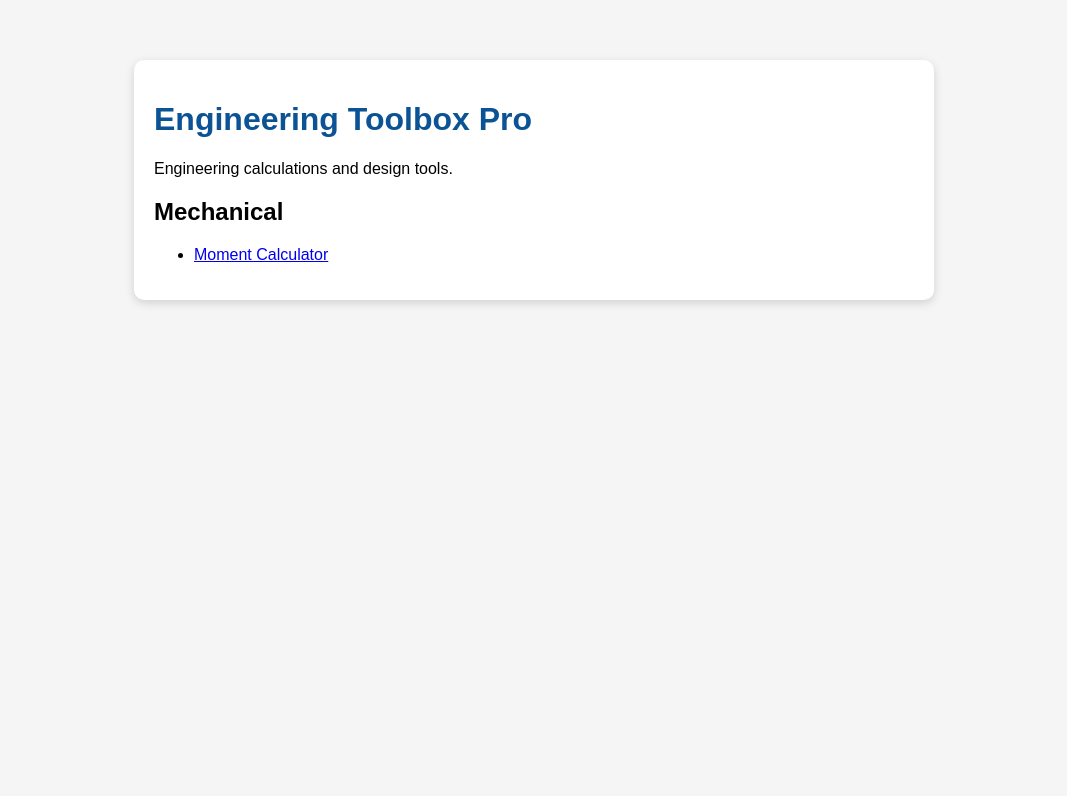
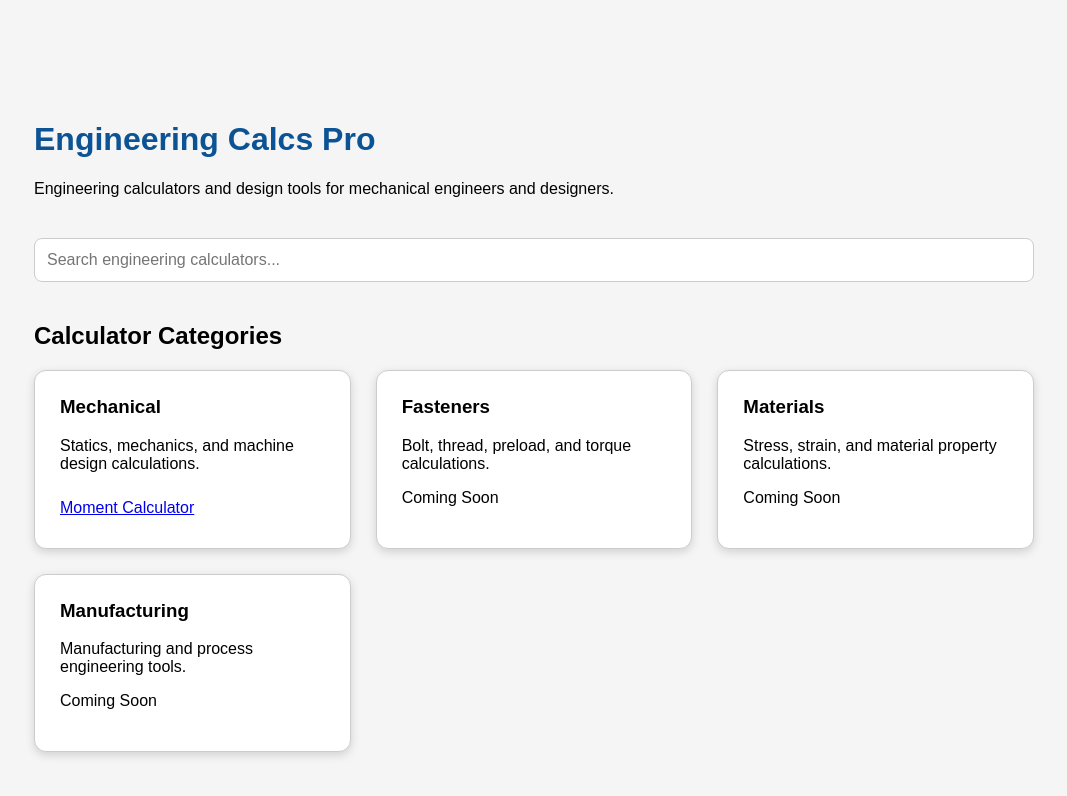
Before and after one commit to laheyengineering-lab/Engineering-Calcs-Pro, a plain HTML site: page index.html in a window 1280 px wide. Shown: the whole page, without its empty margins (106-1173 px from the left). Drawn offline with Linux system fonts and the light colour scheme.

Commit message:
added search bar and cards

```diff
--- a/css/style.css
+++ b/css/style.css
@@ -1,18 +1,112 @@
 body {
+
     font-family: Arial, sans-serif;
-    max-width: 800px;
     margin: 40px auto;
     padding: 20px;
     background-color: #f5f5f5;
+
 }
 
-h1 {
-    color: #0b5394;
+
+.container {
+
+    max-width: 1000px;
+    margin: auto;
+    padding: 40px;
+
 }
 
+
+h1 {
+
+    color: #0b5394;
+
+}
+
+
+header {
+
+    margin-bottom: 40px;
+
+}
+
+
+/* Calculator category layout */
+
+.card-container {
+
+    display: grid;
+    grid-template-columns: repeat(auto-fit, minmax(250px, 1fr));
+    gap: 25px;
+
+}
+
+
+/* Individual cards */
+
 .card {
+
     background: white;
-    padding: 20px;
-    border-radius: 10px;
+    border: 1px solid #ccc;
+    padding: 25px;
+    border-radius: 12px;
     box-shadow: 0px 3px 10px rgba(0,0,0,0.15);
+
 }
+
+
+.card:hover {
+
+    transform: translateY(-5px);
+
+}
+
+
+.card h3 {
+
+    margin-top: 0;
+
+}
+
+
+.card a {
+
+    display: inline-block;
+    margin-top: 10px;
+
+}
+
+
+/* Search box */
+
+.search-box {
+
+    margin-bottom: 40px;
+
+}
+
+
+.search-box input {
+
+    width: 100%;
+    padding: 12px;
+    font-size: 16px;
+
+}
+
+.search-box {
+
+    margin-bottom: 40px;
+
+}
+
+
+.search-box input {
+
+    width: 100%;
+    padding: 12px;
+    font-size: 16px;
+    border-radius: 8px;
+    border: 1px solid #ccc;
+
+}
--- a/index.html
+++ b/index.html
@@ -1,28 +1,106 @@
 <head>
     <meta charset="UTF-8">
-    <title>Engineering Toolbox Pro</title>
+    <title>Engineering Calcs Pro</title>
     <link rel="stylesheet" href="css/style.css">
 </head>
-</body>
-    <div class="card">
 
-    <h1>Engineering Toolbox Pro</h1>
+<body>
 
-    <p>
-        Engineering calculations and design tools.
-    </p>
+<div class="container">
 
-    <h2>Mechanical</h2>
+    <header>
+        <h1>Engineering Calcs Pro</h1>
+        <p>
+            Engineering calculators and design tools
+            for mechanical engineers and designers.
+        </p>
+    </header>
+    <div class="search-box">
 
-    <ul>
-        <li>
-            <a href="calculators/moment.html">
-                Moment Calculator
-            </a>
-        </li>
-    </ul>
+    <input
+        type="text"
+        placeholder="Search engineering calculators..."
+    >
 
     </div>
+
+    <section>
+        <h2>Calculator Categories</h2>
+
+
+        <div class="card-container">
+
+
+            <div class="card">
+
+                <h3>Mechanical</h3>
+
+                <p>
+                    Statics, mechanics, and machine design calculations.
+                </p>
+
+                <a href="calculators/moment.html">
+                    Moment Calculator
+                </a>
+
+            </div>
+
+
+
+            <div class="card">
+
+                <h3>Fasteners</h3>
+
+                <p>
+                    Bolt, thread, preload, and torque calculations.
+                </p>
+
+                <p>
+                    Coming Soon
+                </p>
+
+            </div>
+
+
+
+            <div class="card">
+
+                <h3>Materials</h3>
+
+                <p>
+                    Stress, strain, and material property calculations.
+                </p>
+
+                <p>
+                    Coming Soon
+                </p>
+
+            </div>
+
+
+
+            <div class="card">
+
+                <h3>Manufacturing</h3>
+
+                <p>
+                    Manufacturing and process engineering tools.
+                </p>
+
+                <p>
+                    Coming Soon
+                </p>
+
+            </div>
+
+
+        </div>
+
+    </section>
+
+
+</div>
+
 </body>
 <script src="js/script.js"></script>
 </html>
```
